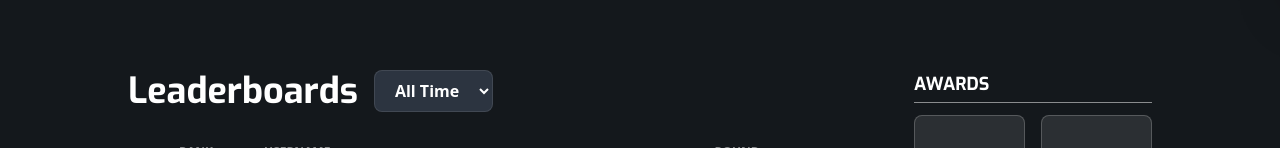
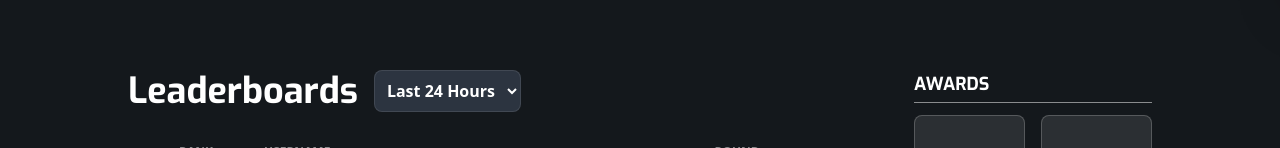
Before and after one commit to msmithfl/top-4-arena, a React (Vite) app in the folder frontend/Top4Arena.Client/: page / in a window 1280 px wide. Shown: the part 804-952 px from the top of the page. Built offline with nearby package versions, Linux system fonts and the light colour scheme; no server answers; a web font is replaced by a local one.

Commit message:
daily -> last 24 hours

```diff
--- a/frontend/Top4Arena.Client/src/components/LeaderboardSection.tsx
+++ b/frontend/Top4Arena.Client/src/components/LeaderboardSection.tsx
@@ -4,7 +4,7 @@ import { useEffect, useState } from 'react';
 const LeaderboardSection = () => {
   const [leaderboardData, setLeaderboardData] = useState<Array<{ username: string; bestRun: number }>>([]);
   const [isLoading, setIsLoading] = useState(true);
-  const [timePeriod, setTimePeriod] = useState<'all-time' | 'weekly' | 'daily'>('all-time');
+  const [timePeriod, setTimePeriod] = useState<'all-time' | 'weekly' | 'daily'>('daily');
 
   const API_URL = import.meta.env.VITE_API_URL || 'http://localhost:5157';
 
@@ -45,11 +45,11 @@ const LeaderboardSection = () => {
               <select
                 value={timePeriod}
                 onChange={(e) => setTimePeriod(e.target.value as 'all-time' | 'weekly' | 'daily')}
-                className="bg-[#2C3440] border border-white/10 text-white rounded-lg px-4 py-2 font-bold cursor-pointer hover:bg-[#3C4450] transition-colors"
+                className="bg-[#2C3440] border border-white/10 text-white rounded-lg px-2 py-2 font-bold cursor-pointer hover:bg-[#3C4450] transition-colors"
               >
+                <option value="daily">Last 24 Hours</option>
+                <option value="weekly">Last 7 Days</option>
                 <option value="all-time">All Time</option>
-                <option value="weekly">Weekly</option>
-                <option value="daily">Daily</option>
               </select>
             </div>
             {/* Header Row */}
```
